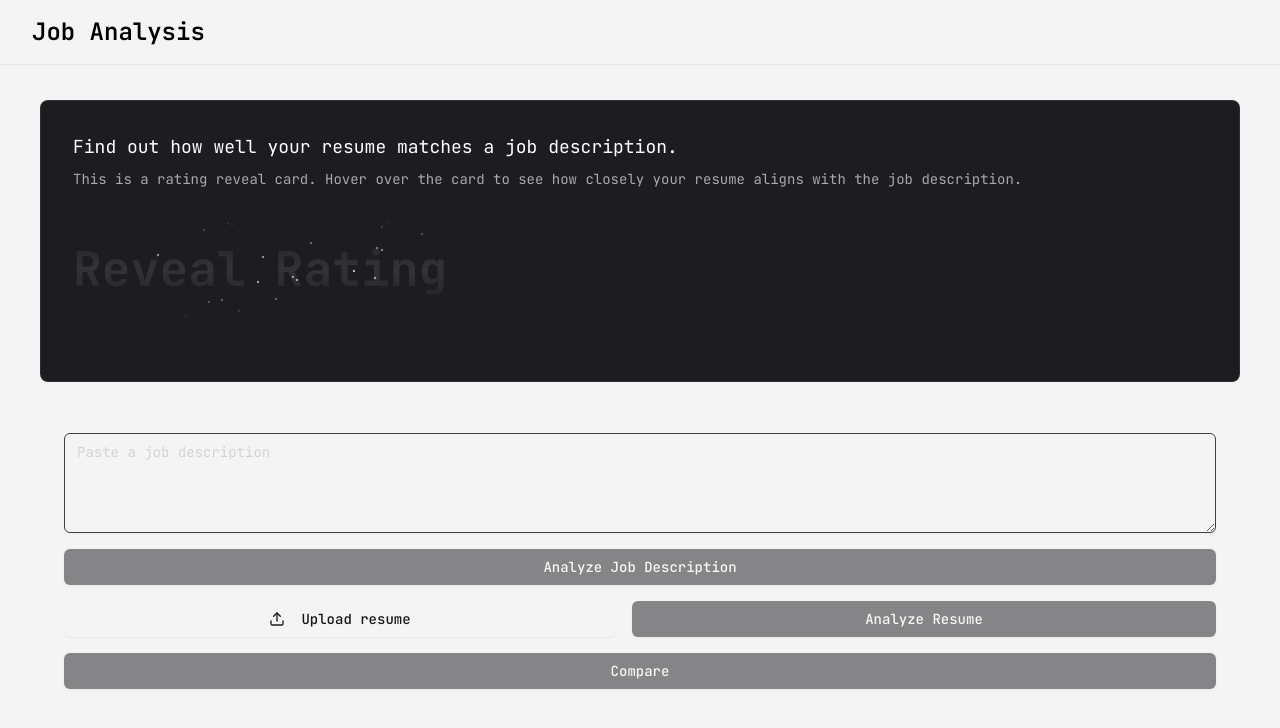
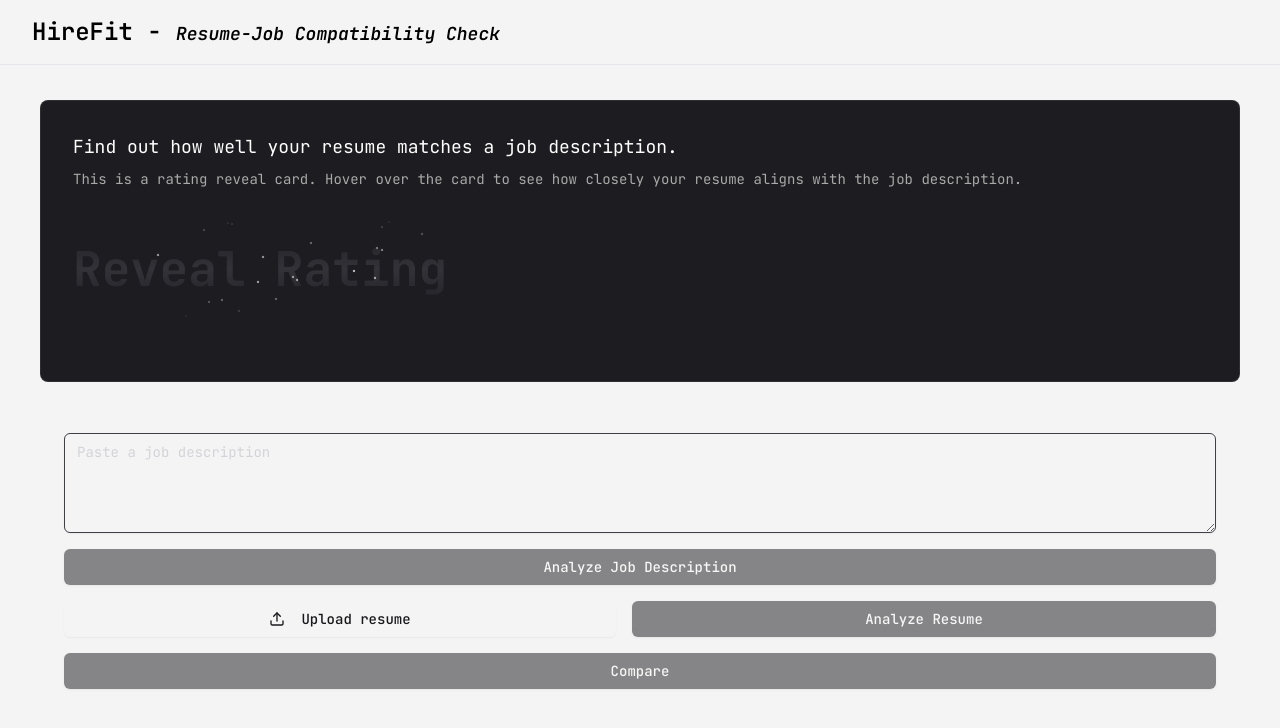
Before and after one commit to Ab-Mueed/IRDP, a React (Vite) app in the folder client/: page / in a window 1280 px wide. Shown: the top 728 px of the page. Built offline with nearby package versions, Linux system fonts and the light colour scheme.

Commit message:
Changes in NavBar

```diff
--- a/client/src/components/NavBar.jsx
+++ b/client/src/components/NavBar.jsx
@@ -4,7 +4,7 @@ export default function NavBar() {
     <nav className="border-b">
       <div className="max-w-7xl mx-auto px-4 sm:px-6 lg:px-8">
         <div className="flex justify-between h-16 items-center">
-          <a href="/" className="text-2xl font-semibold">Job Analysis</a>
+          <a href="/" className="text-xl font-semibold py-3 md:text-2xl">HireFit - <span className="italic text-sm md:text-lg"> Resume-Job Compatibility Check</span></a>
         </div>
       </div>
     </nav>
```
